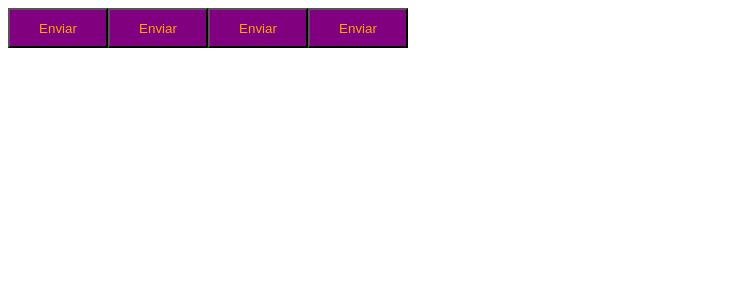
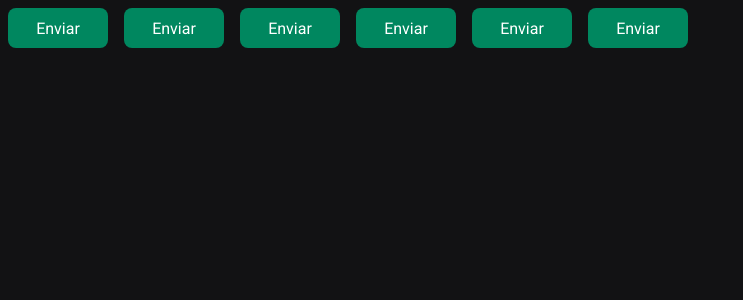
Before and after one commit to brunojuwer/ignite-timer, a React (Vite) app: page / in a window 1280 px wide. Shown: the top 300 px of the page, without its empty margins (0-743 px from the left). Built offline with nearby package versions, Linux system fonts and the light colour scheme.

Commit message:
Added eslint configuration

```diff
--- a/index.html
+++ b/index.html
@@ -2,9 +2,14 @@
 <html lang="en">
   <head>
     <meta charset="UTF-8" />
+    <link rel="preconnect" href="https://fonts.googleapis.com">
+    <link rel="preconnect" href="https://fonts.gstatic.com" crossorigin>
+
     <link rel="icon" type="image/svg+xml" href="/vite.svg" />
     <meta name="viewport" content="width=device-width, initial-scale=1.0" />
     <title>Ignite Timer</title>
+
+    <link href="https://fonts.googleapis.com/css2?family=Roboto+Mono:wght@700&family=Roboto:wght@400;700&display=swap" rel="stylesheet" />
   </head>
   <body>
     <div id="root"></div>
--- a/package.json
+++ b/package.json
@@ -6,7 +6,9 @@
   "scripts": {
     "dev": "vite",
     "build": "tsc && vite build",
-    "preview": "vite preview"
+    "preview": "vite preview",
+    "lint": "eslint src --ext .ts,.tsx",
+    "fix-lint": "eslint src --ext .ts,.tsx --fix"
   },
   "dependencies": {
     "react": "^18.2.0",
@@ -14,10 +16,12 @@
     "styled-components": "^5.3.5"
   },
   "devDependencies": {
+    "@rocketseat/eslint-config": "^1.1.3",
     "@types/react": "^18.0.15",
     "@types/react-dom": "^18.0.6",
     "@types/styled-components": "^5.1.25",
     "@vitejs/plugin-react": "^2.0.0",
+    "eslint": "^8.20.0",
     "typescript": "^4.6.4",
     "vite": "^3.0.0"
   }
--- a/src/@types/styles.d.ts
+++ b/src/@types/styles.d.ts
@@ -1,7 +1,7 @@
-import 'styled-components';
-import { defaultTheme } from '../styles/themes/default';
+import 'styled-components'
+import { defaultTheme } from '../styles/themes/default'
 
-type ThemeType = typeof defaultTheme;
+type ThemeType = typeof defaultTheme
 
 declare module 'styled-components' {
   export interface DefaultTheme extends ThemeType {}
--- a/src/App.tsx
+++ b/src/App.tsx
@@ -1,16 +1,17 @@
-import { Button } from "./components/Button";
-import { ThemeProvider } from "styled-components";
-import { defaultTheme } from "./styles/themes/default";
+import { Button } from './components/Button'
+import { ThemeProvider } from 'styled-components'
+import { defaultTheme } from './styles/themes/default'
+import { GlobalStyle } from './styles/global'
 
 export function App() {
+  const buttons: number[] = [1, 2, 3, 4, 5, 6]
 
   return (
-
     <ThemeProvider theme={defaultTheme}>
-      <Button variant="primary"/>
-      <Button variant="secondary" />
-      <Button variant="danger"/>
-      <Button />
+      {buttons.map((button) => (
+        <Button key={button} />
+      ))}
+      <GlobalStyle />
     </ThemeProvider>
   )
 }
--- a/src/components/Button.styles.ts
+++ b/src/components/Button.styles.ts
@@ -1,27 +1,30 @@
 import styled, { css } from 'styled-components'
 
-export type ButtonVariant = 'primary' | 'secondary' | 'danger' | 'success';
-
+export type ButtonVariant = 'primary' | 'secondary' | 'danger' | 'success'
 
 interface ButtonContainerProps {
-  variant: ButtonVariant;
+  variant: ButtonVariant
 }
 
 const buttonVariants = {
   primary: 'purple',
   secondary: 'orange',
   danger: 'red',
-  success: 'green'
+  success: 'green',
 }
 
 export const ButtonContainer = styled.button<ButtonContainerProps>`
   width: 100px;
   height: 40px;
+  border: 0;
+  border-radius: 8px;
+  margin: 8px;
 
-  background-color: ${props => props.theme.primary};
-  color: ${props => props.theme.secondary}
-  /* ${props => {
-    return css`background-color: ${buttonVariants[props.variant]}`
+  background-color: ${(props) => props.theme['green-500']};
+  color: ${(props) => props.theme.white};
+  /* ${(props) => {
+    return css`
+      background-color: ${buttonVariants[props.variant]};
+    `
   }} */
-
-`;
+`
--- a/src/main.tsx
+++ b/src/main.tsx
@@ -5,5 +5,5 @@
 ReactDOM.createRoot(document.getElementById('root') as HTMLElement).render(
   <React.StrictMode>
     <App />
-  </React.StrictMode>
+  </React.StrictMode>,
 )
--- /dev/null
+++ b/src/styles/global.ts
@@ -0,0 +1,26 @@
+import { createGlobalStyle } from 'styled-components'
+
+export const GlobalStyle = createGlobalStyle`
+  * {
+    margin: 0;
+    padding: 0;
+    box-sizing: border-box;
+  }
+
+  :focus {
+    outline: 0;
+    box-shadow: 0 0 0 2px ${(props) => props.theme['green-500']};
+  }
+
+  body {
+    background: ${(props) => props.theme['gray-900']};
+    color: ${(props) => props.theme['gray-300']};
+  }
+
+  body, input, text-area, button {
+    font-family: 'Roboto', sans-serif;
+    font-weight: 400;
+    font-size: 1rem;
+  }
+
+`
--- a/src/styles/themes/default.ts
+++ b/src/styles/themes/default.ts
@@ -1,5 +1,21 @@
 export const defaultTheme = {
-  white: '#FFF',
-  primary: 'purple',
-  secondary: 'orange'
+  white: '#fff',
+
+  'gray-100': '#E1E1E6',
+  'gray-300': '#C4C4CC',
+  'gray-400': '#8D8D99',
+  'gray-500': '#7C7C8A',
+  'gray-600': '#323238',
+  'gray-700': '#29292E',
+  'gray-800': '#202024',
+  'gray-900': '#121214',
+
+  'green-300': '#00B37E',
+  'green-500': '#00875F',
+  'green-700': '#015F43',
+
+  'red-500': '#AB222E',
+  'red-700': '#7A1921',
+
+  'yellow-500': '#FBA94C',
 }
```
Also changed, not shown: src/components/Button.tsx (+4 -9 lines), .eslintrc.json (added), 1 other file (tests, documents, lock files or other folders).
